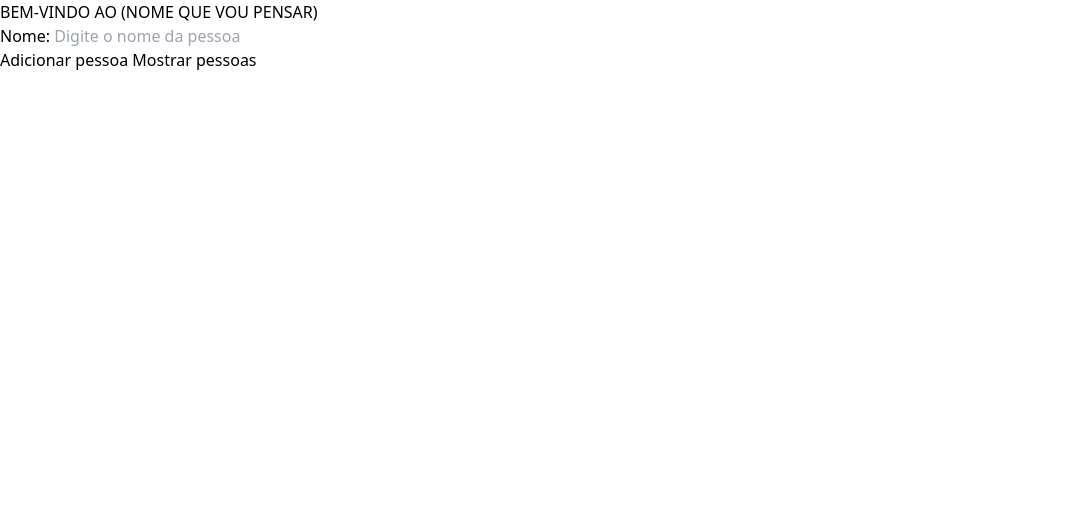
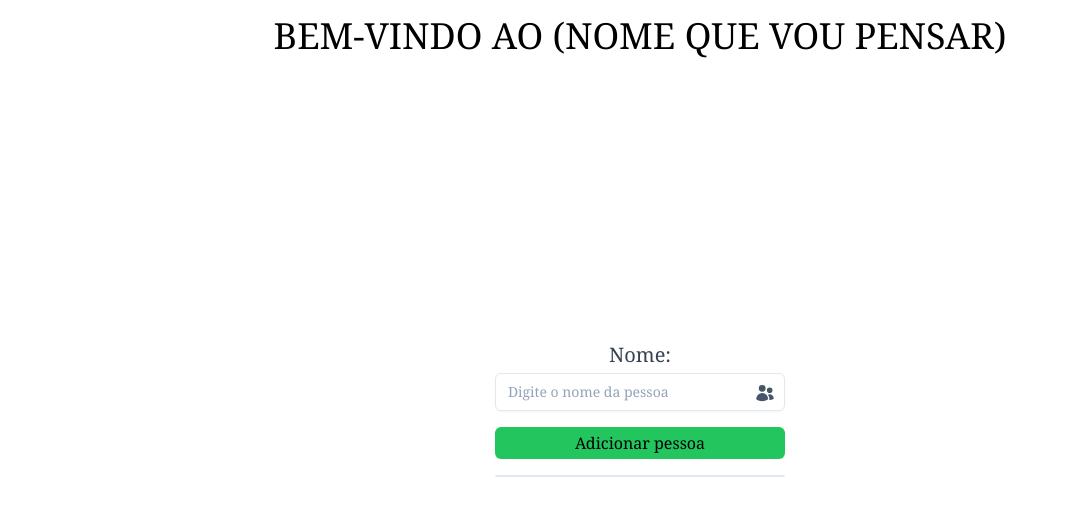
Before and after one commit to MuriloL7/projeto-finan-as, a plain HTML site: page index.html in a window 1280 px wide. Shown: the whole page, without its empty margins (0-1068 px from the left). Drawn offline with nearby package versions, Linux system fonts and the light colour scheme.

Commit message:
design 1

```diff
--- a/index.html
+++ b/index.html
@@ -10,23 +10,34 @@
     <script src="https://cdn.tailwindcss.com"></script>
 
 </head>
-<body>
+<body class="h-screen flex flex-col items-center font-serif">
 
-    <div class="titulo">
+    <div class="titulo text-4xl mt-4">
         <h1>BEM-VINDO AO (NOME QUE VOU PENSAR)</h1>
     </div>
 
-    <div class="form">
-        <label for="nome">Nome:</label>
-        <input type="text" id="nome" name="nome" placeholder="Digite o nome da pessoa"><br>
-        <button type="submit" onclick="adicionarPessoa()">Adicionar pessoa</button>
+    <div class="form flex justify-center flex-col items-center h-screen p absolute">
+        <label for="nome" class="block text-sm font-medium text-gray-700 mb-1 text-xl">Nome:</label>
 
-        <button onclick="mostrar()">Mostrar pessoas</button>
+        <div class="w-full max-w-sm min-w-[200px]">
+            <div class="relative">
+                <input type="text" id="nome" name="nome" class="w-full pl-3 pr-10 py-2 bg-transparent placeholder:text-slate-400 text-slate-600 text-sm border border-slate-200 rounded-md transition duration-300 ease focus:outline-none focus:border-slate-400 hover:border-slate-300 shadow-sm focus:shadow" placeholder="Digite o nome da pessoa"><br>
+
+                <svg xmlns="http://www.w3.org/2000/svg" viewBox="0 0 24 24" fill="currentColor" class="absolute w-5 h-5 top-2.5 right-2.5 text-slate-600">
+                    <path d="M4.5 6.375a4.125 4.125 0 1 1 8.25 0 4.125 4.125 0 0 1-8.25 0ZM14.25 8.625a3.375 3.375 0 1 1 6.75 0 3.375 3.375 0 0 1-6.75 0ZM1.5 19.125a7.125 7.125 0 0 1 14.25 0v.003l-.001.119a.75.75 0 0 1-.363.63 13.067 13.067 0 0 1-6.761 1.873c-2.472 0-4.786-.684-6.76-1.873a.75.75 0 0 1-.364-.63l-.001-.122ZM17.25 19.128l-.001.144a2.25 2.25 0 0 1-.233.96 10.088 10.088 0 0 0 5.06-1.01.75.75 0 0 0 .42-.643 4.875 4.875 0 0 0-6.957-4.611 8.586 8.586 0 0 1 1.71 5.157v.003Z"></path>
+                </svg>
+
+
+        <div class="mt-4" >
+            <button type="submit" onclick="adicionarPessoa()" class="button button-pink !bg-green-500 px-20 h-8 rounded-md" data-ripple-light="true">Adicionar pessoa</button>
+
+        </div>
     </div>
 
-    <div class="lista">
-        <ul id="listaNomes"></ul>
-    </div>
+
+        <div class="lista text-sm border border-slate-200 rounded-md mt-4 w-full block absolute text-center mb-8">
+            <ul id="listaNomes"></ul>
+        </div>
 
     <script src="script.js"></script>
 </body>
--- a/script.js
+++ b/script.js
@@ -6,10 +6,6 @@ function adicionarPessoa(){
 
     pessoas.push(nome);
 
-    input.value = "";
-}
-
-function mostrar(){
     const lista = document.getElementById("listaNomes");
 
     lista.innerHTML = "";
@@ -17,6 +13,6 @@ function mostrar(){
     for (let nome of pessoas){
         lista.innerHTML += `<li>${nome}</li>`;
     }
-
+    input.value = "";
 
 }
```
